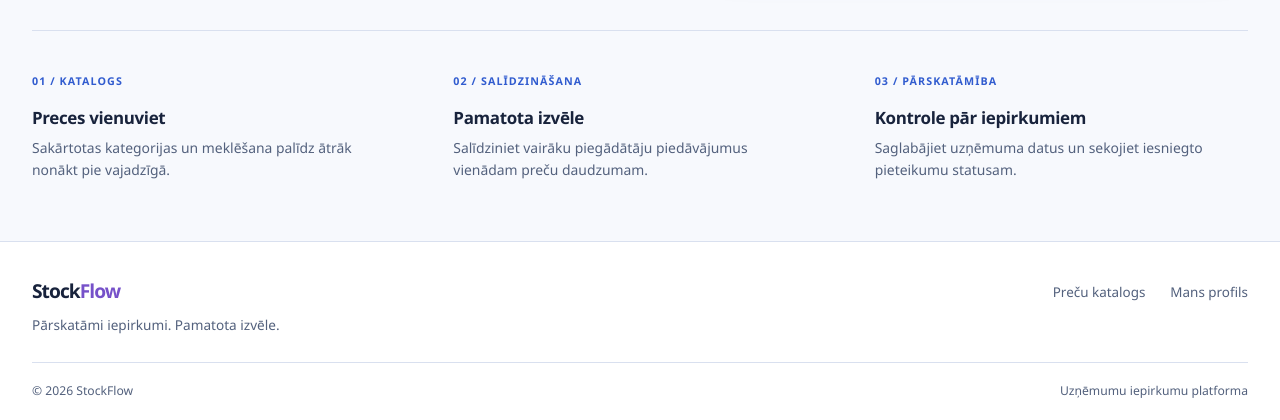
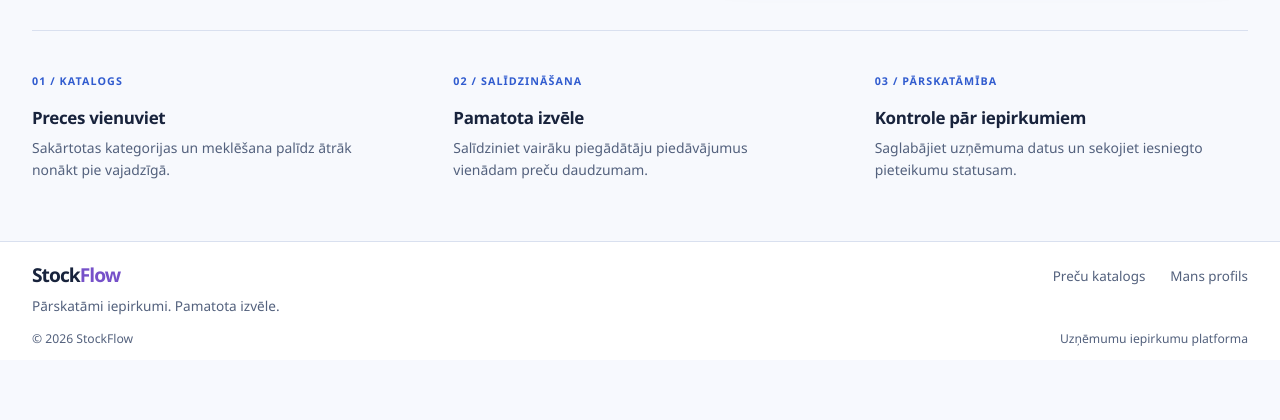
Before and after one commit to 23DP1ELevsa/noliktavas_uzskaites_sistema_EJMN, a Flask app: page / in a window 1280 px wide. Shown: the part 707-1127 px from the top of the page. After the commit the page ends 1053 px from the top, so only its background shows below. Run offline with Flask 3, Linux system fonts and the light colour scheme.

Commit message:
Footer izlabojums + pieteikuma pārskata vizuālais fix

```diff
--- a/backend/app/static/css/style.css
+++ b/backend/app/static/css/style.css
@@ -117,12 +117,12 @@ button:disabled, button:disabled:hover { background: #e9edf5; border-color: #bcc
 .user-navigation .nav-logout { color: var(--muted); }
 .nav-toggle { display: none; }
 .site-footer { flex-shrink: 0; margin-top: auto; border-top: 1px solid var(--line); background: var(--surface); color: var(--muted); }
-.footer-content { display: grid; grid-template-columns: 1fr auto; gap: 26px; width: min(var(--page-width), calc(100% - 64px)); margin: auto; padding: 34px 0 20px; }
+.footer-content { display: grid; grid-template-columns: 1fr auto; gap: 12px; width: min(var(--page-width), calc(100% - 64px)); margin: auto; padding: 18px 0 12px; }
 .footer-logo { color: var(--ink); font-size: 1.2rem; font-weight: 750; letter-spacing: -.05em; }
-.footer-brand p { margin: 7px 0 0; font-size: .85rem; }
+.footer-brand p { margin: 4px 0 0; font-size: .85rem; }
 .footer-links { display: flex; align-items: start; flex-wrap: wrap; gap: 25px; padding-top: 6px; }
 .footer-links a { color: var(--muted); font-size: .84rem; }
-.footer-bottom { grid-column: 1 / -1; display: flex; justify-content: space-between; flex-wrap: wrap; gap: 8px 20px; padding-top: 18px; border-top: 1px solid var(--line); font-size: .76rem; }
+.footer-bottom { grid-column: 1 / -1; display: flex; justify-content: space-between; flex-wrap: wrap; gap: 8px 20px; font-size: .76rem; }
 
 /* Landing page */
 .landing-page { background: #f7f9fd; }
@@ -415,7 +415,7 @@ a.cell-primary, span.cell-primary { display: block; margin-bottom: 4px; }
 .supplier-group-total { display: flex; justify-content: flex-end; flex-wrap: wrap; gap: 12px 22px; padding: 15px 22px; border-top: 1px solid var(--line); color: var(--muted); font-size: .79rem; }
 .supplier-group-total strong { margin-left: 6px; color: var(--ink); }
 .shopping-summary { position: sticky; top: 24px; padding: 25px; box-shadow: var(--shadow); }
-.order-receipt .shopping-summary { position: sticky; top: 24px; align-self: start; }
+.order-receipt .shopping-summary { position: static; align-self: start; }
 .shopping-summary h2 { margin-bottom: 24px; font-size: 1.12rem; }
 .shopping-totals > div { display: flex; justify-content: space-between; flex-wrap: wrap; gap: 6px 16px; margin-bottom: 15px; }
 .shopping-totals dt { color: var(--muted); font-size: .85rem; }
@@ -575,7 +575,7 @@ aside.comparison-note p { margin: 0; }
     .user-navigation { gap: 4px; padding-top: 8px; border-top: 1px solid var(--line); }
     .user-navigation > a { flex: 1 1 auto; padding: 10px; font-size: .8rem; }
     .user-navigation > .nav-register { margin-left: 0; }
-    .footer-content { grid-template-columns: 1fr; gap: 20px; }
+    .footer-content { grid-template-columns: 1fr; gap: 12px; }
     .footer-links { gap: 20px; }
     .footer-bottom { flex-direction: column; }
     .landing-hero { padding-top: 34px; }
--- a/backend/app/templates/index.html
+++ b/backend/app/templates/index.html
@@ -22,7 +22,7 @@
             </div>
             <aside class="landing-preview" aria-label="StockFlow iespējas">
                 <div class="preview-heading"><div><p class="eyebrow">Vienota darba vieta</p><h2>Viss, kas vajadzīgs izvēlei</h2></div><span class="preview-brand-icon">{{ icon('layers', 26) }}</span></div>
-                <div class="preview-item"><span class="preview-icon">{{ icon('search', 22) }}</span><div><strong>Atrodiet vajadzīgo</strong><small>Meklējiet preces un sašauriniet atlasi ar filtriem.</small></div><span class="preview-number" aria-hidden="true">01</span></div>
+                <div class="preview-item"><span class="preview-icon">{{  icon('search', 22) }}</span><div><strong>Atrodiet vajadzīgo</strong><small>Meklējiet preces un sašauriniet atlasi ar filtriem.</small></div><span class="preview-number" aria-hidden="true">01</span></div>
                 <div class="preview-item"><span class="preview-icon">{{ icon('compare', 22) }}</span><div><strong>Salīdziniet piedāvājumus</strong><small>Izvērtējiet cenu, atlikumu un piegādes termiņu.</small></div><span class="preview-number" aria-hidden="true">02</span></div>
                 <div class="preview-item"><span class="preview-icon">{{ icon('clipboard', 22) }}</span><div><strong>Noformējiet pieteikumu</strong><small>Apvienojiet izvēlētās preces vienā grozā.</small></div><span class="preview-number" aria-hidden="true">03</span></div>
                 <div class="preview-note">{{ icon('shield', 18) }} Pieteikumu gaita un paziņojumi jūsu profilā</div>
```
